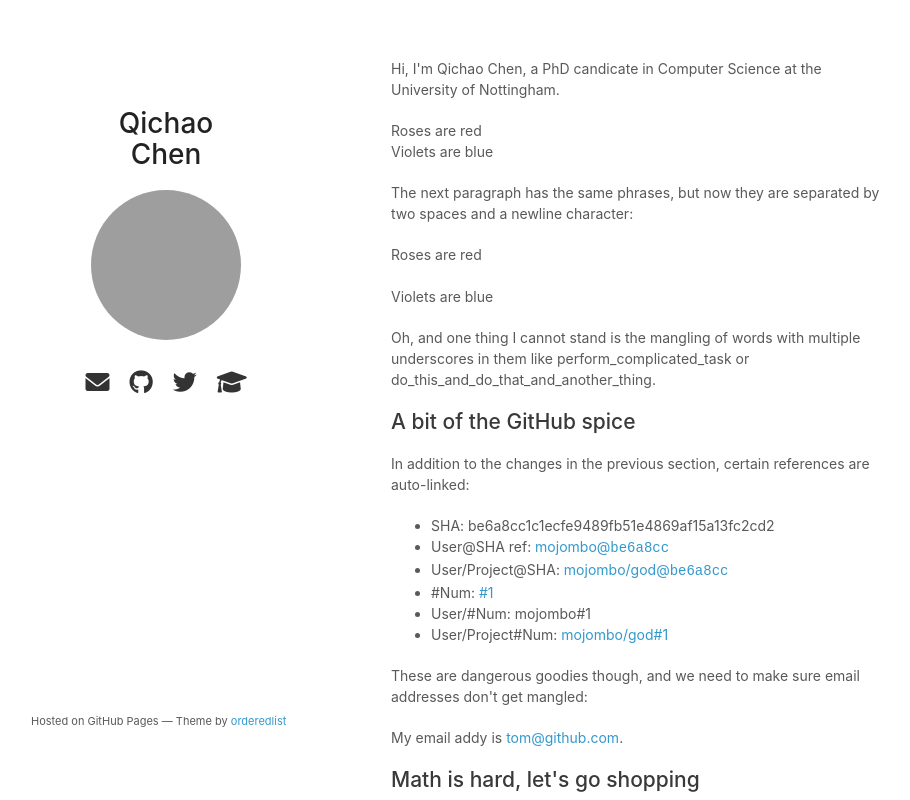
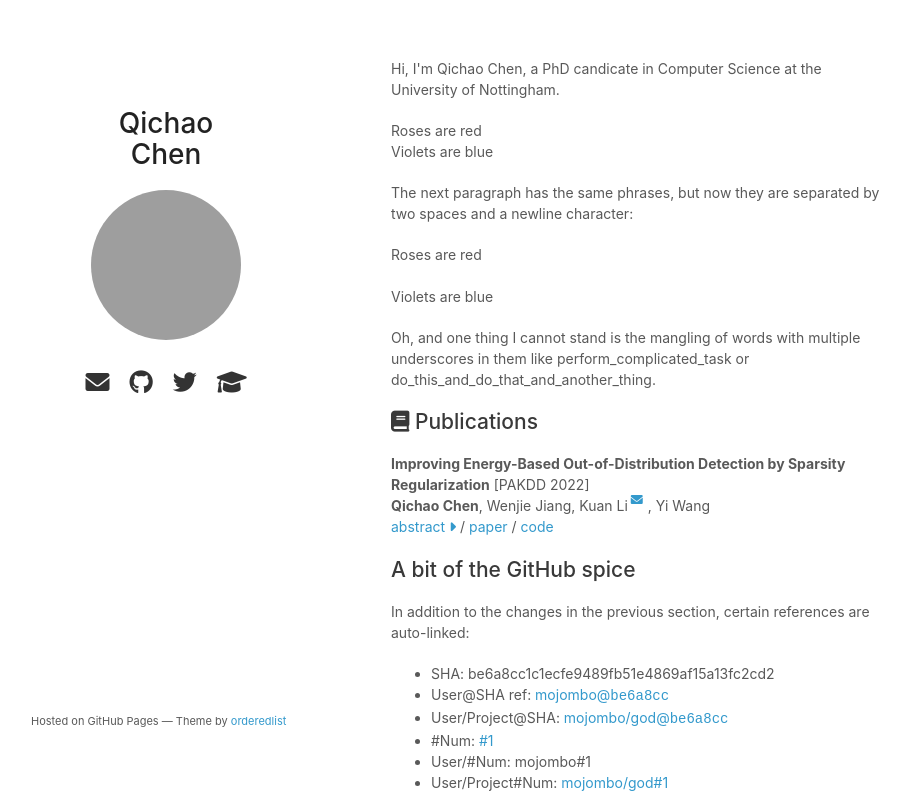
Before and after one commit to chen-qichao/chen-qichao.github.io, a plain HTML site: page index.html in a window 1280 px wide. Shown: the top 800 px of the page, without its empty margins (179-1089 px from the left). Drawn offline with Linux system fonts and the light colour scheme; grey boxes are pictures that could not be loaded.

Commit message:
update pub information

```diff
--- a/index.html
+++ b/index.html
@@ -51,7 +51,32 @@
         color: #777;  /* 鼠标悬停时的图标颜色 */
     }
 
+    .toggle-content {
+        display: none;
+        border: 1px solid #ddd; /* 这将为摘要内容添加一个灰色边框 */
+        padding: 10px; /* 这将为摘要内容添加内部填充 */
+        margin-top: 10px; /* 这会在摘要上方添加一些空间 */
+        box-shadow: 0px 0px 5px rgba(0,0,0,0.2); /* 这会为框添加一个轻微的阴影效果 */
+        max-width: 90%; /* 为了确保框不会过宽 */
+    }
+
+    .author-tag {
+        position: relative;
+        display: inline-block;  /* 让它可以包含绝对定位的子元素 */
+        margin-right: 20px; /* 新增的代码，为了给该元素增加右边距 */
+    }
+
+    .correspondence-icon {
+        font-size: 12px;  /* 调整图标大小 */
+        position: absolute;  /* 使其脱离正常文档流 */
+        top: 0;  /* 从上方定位 */
+        right: -15px;  /* 从右侧定位，可以根据需要调整 */
+        transform: translateY(-10%);  /* 使图标完全位于名字的上方 */
+    }
+
     </style>
+
+
 
     <!--[if lt IE 9]>
     <script src="//html5shiv.googlecode.com/svn/trunk/html5.js"></script>
@@ -87,6 +112,32 @@
         Violets are blue</p>
 
         <p>Oh, and one thing I cannot stand is the mangling of words with multiple underscores in them like perform_complicated_task or do_this_and_do_that_and_another_thing.</p>
+
+        <h2 class="section-title"><i class="fa fa-book" aria-hidden="true"></i> Publications</h2>
+
+        <div class="pub">
+          <span class="title"><b>Improving Energy-Based Out-of-Distribution Detection by Sparsity Regularization</b></span>
+          <span class="info"> [PAKDD 2022] </span><br>
+
+          <span class="authors">
+              <b>Qichao Chen</b>,
+              Wenjie Jiang,
+              <span class="author-tag">Kuan Li <a href="mailto:likuan@dgut.edu.cn"><i class="fa fa-envelope correspondence-icon" aria-hidden="true" title="kuanli@example.com"></i></a></span>,
+              Yi Wang
+          </span> <br>
+
+          <span>
+              <a class="toggle-trigger" href="javascript:void(0);" onclick="toggleAbstract()">abstract <i class="fa fa-caret-right" aria-hidden="true" id="caretIcon"></i></a> /
+              <a href="https://drive.google.com/file/d/1A9ZtyEQQlhxrAae4sV4azc7X9IsoF9Sv/view">paper</a> /
+              <a href="https://github.com/kuan-li/SparsityRegularization">code</a>
+          </span>
+          <div class="toggle-content" style="display: none;">
+            Out-of-distribution (OOD) detection is critical for safely deploying machine learning models in the open world. Recently, an energy-score based OOD detector was proposed for any pre-trained classification models. The energy score, which is less susceptible to overconfidence, proves to be a better substitute for the conventional approaches leveraging the softmax confidence score. However, current energy-score based methods rely heavily on large-scale auxiliary datasets and introduce several dataset-dependent hyperparameters. In this paper, we propose a simple yet effective sparsity-regularized learning objective for deep neural networks so that the energy-based detector works better. Our learning objective is parameter-free and its key idea is to enlarge the differences between network outputs of in-distribution data and OOD data by regularizing the networks to generate high sparsity representations for in-distribution data. We also contribute to a tiny auxiliary outlier dataset to replace the previous one, which reduces the volume size significantly (230G vs. 40M). Besides, a new energy-score based OOD detector named Sparsity-Regularized Outlier Exposure (SROE) is proposed to incorporate the proposed sparsity-regularized loss function into the traditional Outlier Exposure method. Experimental results show that the proposed sparsity-regularized loss strategy is effective, and the SROE OOD detector outperforms the other SOTA methods with a large margin.
+          </div>
+        </div>
+
+        <br>
+
 
         <h2>A bit of the GitHub spice</h2>
 
--- a/javascripts/scale.fix.js
+++ b/javascripts/scale.fix.js
@@ -15,3 +15,16 @@ function gestureStart() {
     }
   }
 }
+
+function toggleAbstract() {
+    var content = document.querySelector(".toggle-content");
+    var icon = document.getElementById("caretIcon");
+
+    if(content.style.display === "none") {
+        content.style.display = "block";
+        icon.classList.replace('fa-caret-right', 'fa-caret-down');
+    } else {
+        content.style.display = "none";
+        icon.classList.replace('fa-caret-down', 'fa-caret-right');
+    }
+}
```
